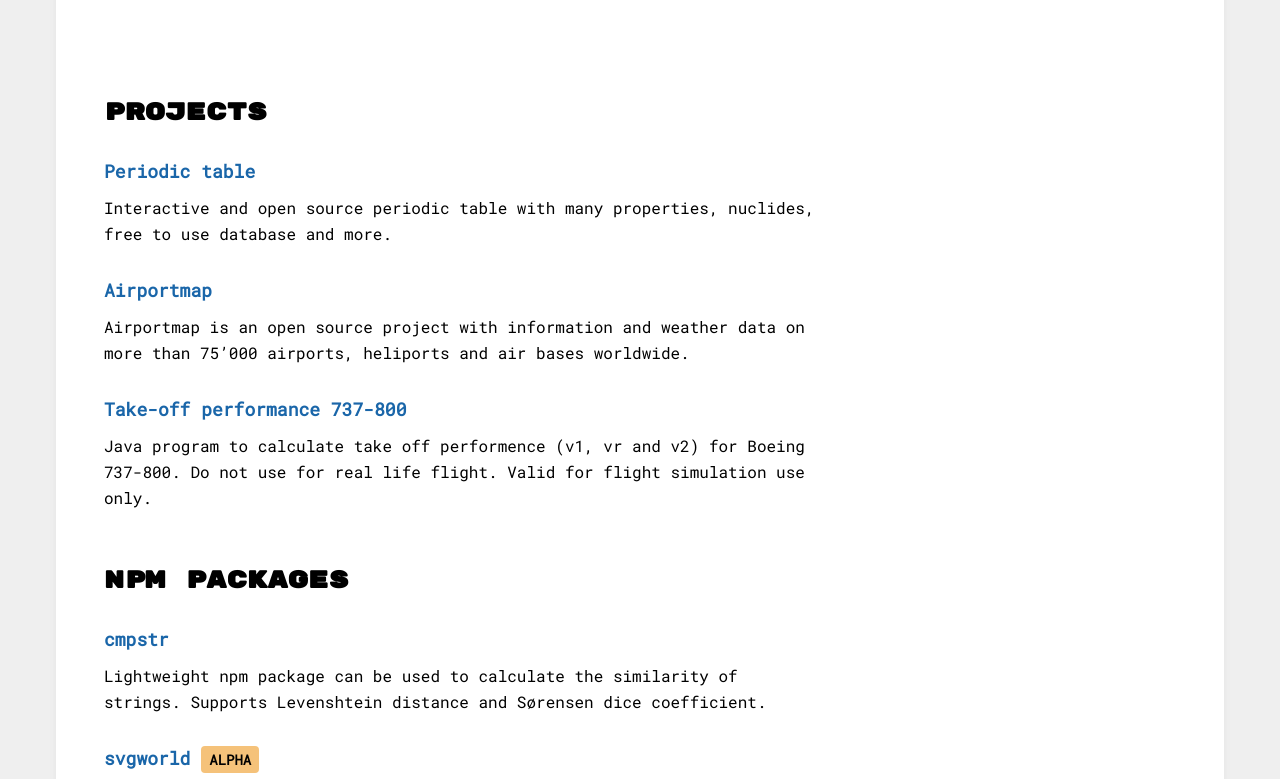
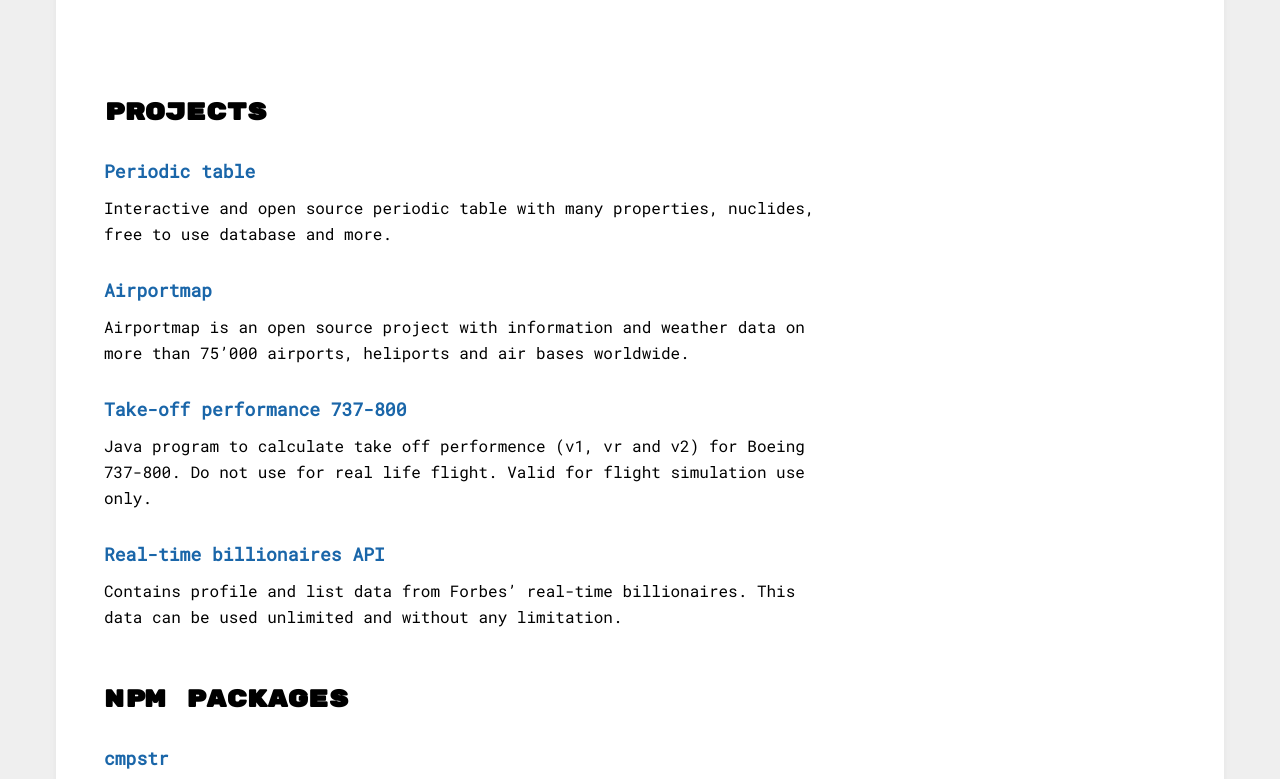
Before and after one commit to komed3/homepage, a plain HTML site: page index.html in a window 1280 px wide. Shown: the part 266-1045 px from the top of the page. Drawn offline with Linux system fonts and the light colour scheme.

Commit message:
Update index.html

```diff
--- a/index.html
+++ b/index.html
@@ -33,6 +33,10 @@
                         <h3><a href="https://github.com/komed3/top-737-800" target="_blank">Take-off performance 737-800</a></h3>
                         <p>Java program to calculate take off performence (v1, vr and v2) for Boeing 737-800. Do not use for real life flight. Valid for flight simulation use only.</p>
                     </li>
+                    <li>
+                        <h3><a href="https://github.com/komed3/rtb-api" target="_blank">Real-time billionaires API</a></h3>
+                        <p>Contains profile and list data from Forbes’ real-time billionaires. This data can be used unlimited and without any limitation.</p>
+                    </li>
                 </ul>
                 <h2>npm Packages</h2>
                 <ul>
```
